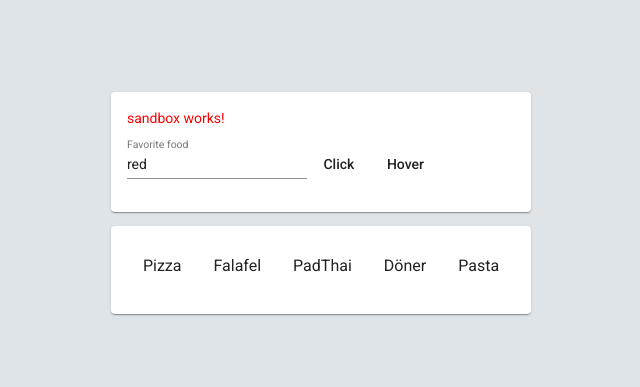
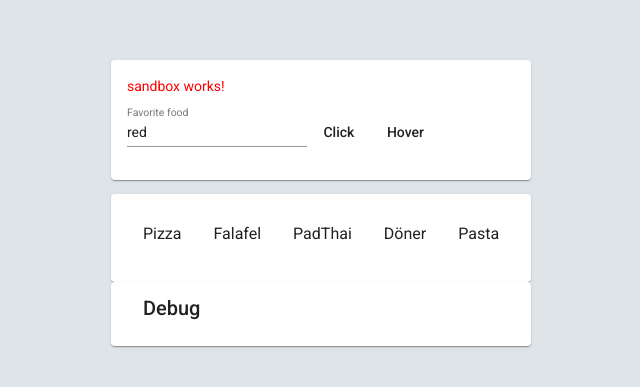
Before and after one commit to CivanErbay/FlatMatezAngular, an Angular app: page /sandbox in a window 1280 px wide. Shown: the part 197-584 px from the top of the page, without its empty margins (319-959 px from the left). Built offline with nearby package versions, Linux system fonts and the light colour scheme.

Commit message:
Add *ngIf Directive

```diff
--- a/src/app/sandbox/sandbox.component.html
+++ b/src/app/sandbox/sandbox.component.html
@@ -18,8 +18,19 @@
 <!-- *ngFor example Best Practice-->
 <mat-card style="margin-top: 1em">
   <mat-list role="list" style="display: flex;">
-    <mat-list-item role="listitem" *ngFor="let dish of favDishes" (click)="selectDish(dish)">
+    <mat-list-item role="listitem" *ngFor="let dish of favDishes" (click)="selectAndVoteDish(dish)">
       <h3>{{ dish.title }}</h3>
     </mat-list-item>
   </mat-list>
 </mat-card>
+
+
+<!-- *ngIf example Best Practice -->
+ <mat-card>
+    <mat-card-header>
+        <mat-card-title>Debug</mat-card-title>
+    </mat-card-header>
+    <mat-card-content>
+      <span *ngIf="currentDish">{{currentDish | json }}</span>
+    </mat-card-content>
+</mat-card>
--- a/src/app/sandbox/sandbox.component.ts
+++ b/src/app/sandbox/sandbox.component.ts
@@ -41,7 +41,8 @@ export class SandboxComponent implements OnInit {
     this.themeColor = "blue"
   }
 
-  selectDish(dish: string) {
+  //TODO: Up & DownVote need to be stored in State
+  selectAndVoteDish(dish: string) {
 
     //Only set currendDish Variable
     console.log("Select dish Fired", dish)
```
